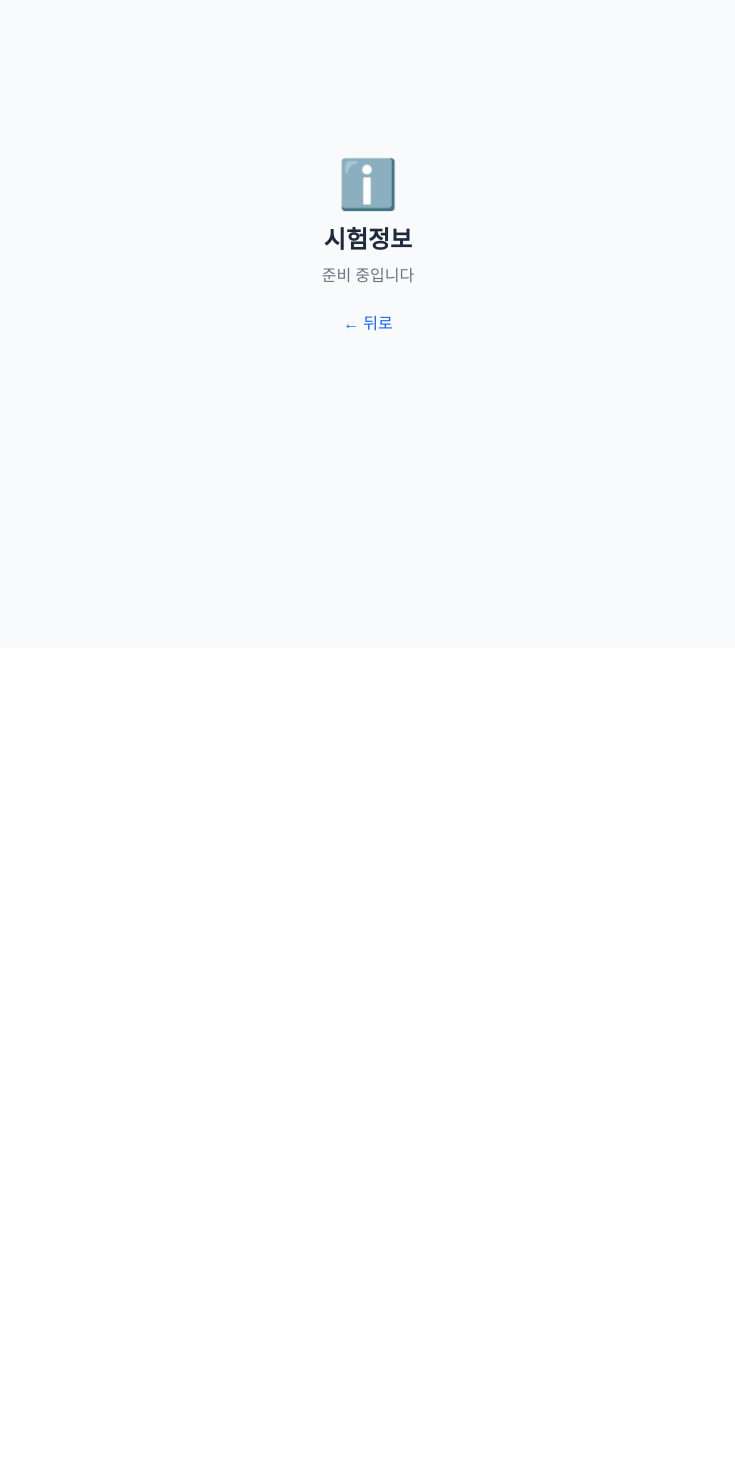
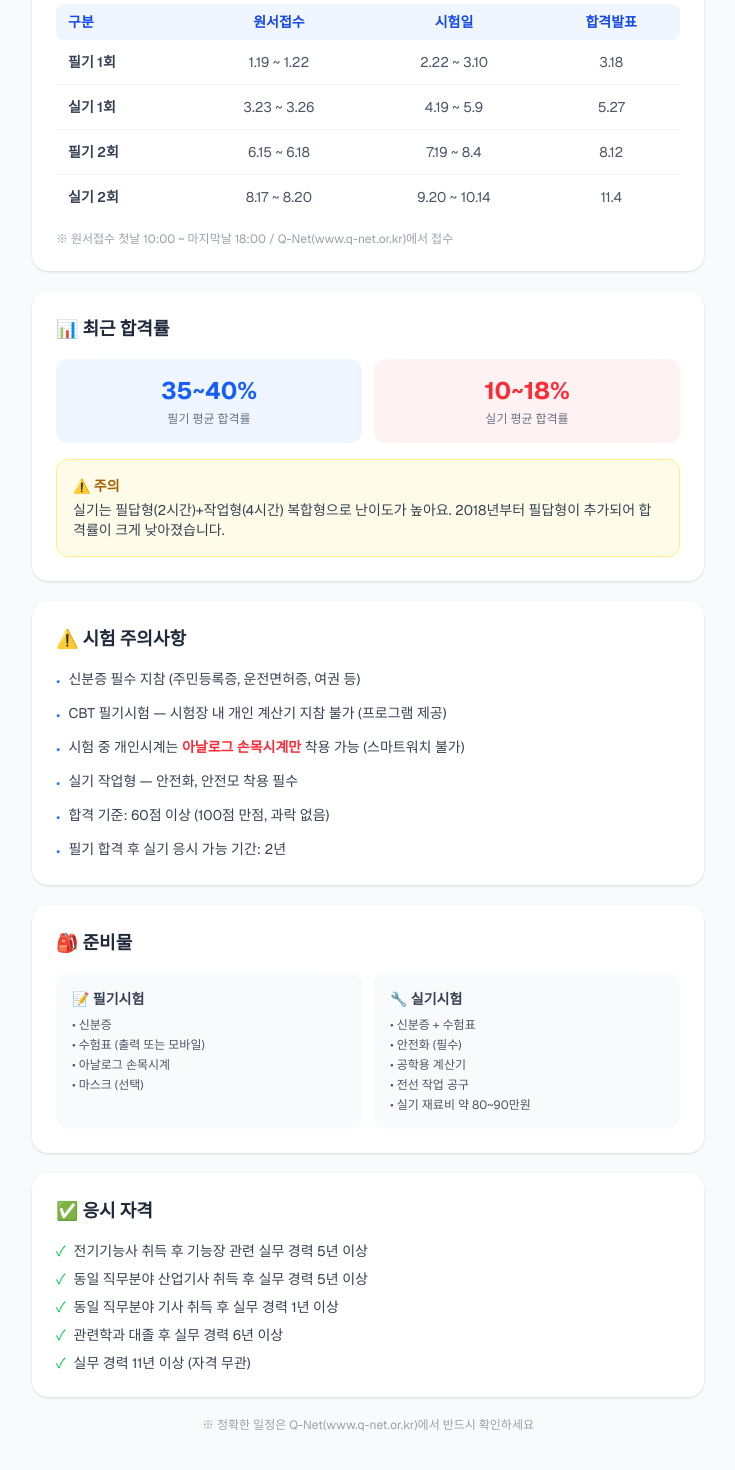
Before and after one commit to leeosan/elemaster, a Next.js app: page /exam-info in a window 1280 px wide. Shown: the part 212-1682 px from the top of the page, without its empty margins (272-1007 px from the left). Before the commit the page ends 860 px from the top, so only its background shows below. Built offline with nearby package versions, Linux system fonts and the light colour scheme; no server answers.

Commit message:
시험정보 페이지 업데이트 - 2026년 일정/합격률/주의사항/준비물

```diff
--- a/src/app/exam-info/page.tsx
+++ b/src/app/exam-info/page.tsx
@@ -1,14 +1,159 @@
-"use client"
-import { useRouter } from "next/navigation"
 export default function ExamInfoPage() {
-  const router = useRouter()
   return (
-    <div className="min-h-screen flex items-center justify-center bg-gray-50">
-      <div className="text-center">
-        <div className="text-5xl mb-4">ℹ️</div>
-        <h1 className="text-2xl font-bold text-gray-800 mb-2">시험정보</h1>
-        <p className="text-gray-500 mb-6">준비 중입니다</p>
-        <button onClick={() => router.back()} className="text-blue-600 hover:underline">← 뒤로</button>
+    <div className="min-h-screen bg-gray-50 px-4 py-8">
+      <div className="max-w-2xl mx-auto">
+        <h1 className="text-2xl font-bold text-gray-800 mb-6">📋 시험 정보</h1>
+
+        {/* 2026 시험 일정 */}
+        <div className="bg-white rounded-2xl shadow p-6 mb-5">
+          <h2 className="text-lg font-bold text-gray-800 mb-4">📅 2026년 전기기능장 시험 일정</h2>
+          <div className="overflow-x-auto">
+            <table className="w-full text-sm">
+              <thead>
+                <tr className="bg-blue-50 text-blue-700">
+                  <th className="px-3 py-2 text-left rounded-l-lg">구분</th>
+                  <th className="px-3 py-2 text-center">원서접수</th>
+                  <th className="px-3 py-2 text-center">시험일</th>
+                  <th className="px-3 py-2 text-center rounded-r-lg">합격발표</th>
+                </tr>
+              </thead>
+              <tbody className="divide-y divide-gray-100">
+                <tr>
+                  <td className="px-3 py-3 font-semibold text-gray-700">필기 1회</td>
+                  <td className="px-3 py-3 text-center text-gray-600">1.19 ~ 1.22</td>
+                  <td className="px-3 py-3 text-center text-gray-600">2.22 ~ 3.10</td>
+                  <td className="px-3 py-3 text-center text-gray-600">3.18</td>
+                </tr>
+                <tr>
+                  <td className="px-3 py-3 font-semibold text-gray-700">실기 1회</td>
+                  <td className="px-3 py-3 text-center text-gray-600">3.23 ~ 3.26</td>
+                  <td className="px-3 py-3 text-center text-gray-600">4.19 ~ 5.9</td>
+                  <td className="px-3 py-3 text-center text-gray-600">5.27</td>
+                </tr>
+                <tr>
+                  <td className="px-3 py-3 font-semibold text-gray-700">필기 2회</td>
+                  <td className="px-3 py-3 text-center text-gray-600">6.15 ~ 6.18</td>
+                  <td className="px-3 py-3 text-center text-gray-600">7.19 ~ 8.4</td>
+                  <td className="px-3 py-3 text-center text-gray-600">8.12</td>
+                </tr>
+                <tr>
+                  <td className="px-3 py-3 font-semibold text-gray-700">실기 2회</td>
+                  <td className="px-3 py-3 text-center text-gray-600">8.17 ~ 8.20</td>
+                  <td className="px-3 py-3 text-center text-gray-600">9.20 ~ 10.14</td>
+                  <td className="px-3 py-3 text-center text-gray-600">11.4</td>
+                </tr>
+              </tbody>
+            </table>
+          </div>
+          <p className="text-xs text-gray-400 mt-3">※ 원서접수 첫날 10:00 ~ 마지막날 18:00 / Q-Net(www.q-net.or.kr)에서 접수</p>
+        </div>
+
+        {/* 합격률 */}
+        <div className="bg-white rounded-2xl shadow p-6 mb-5">
+          <h2 className="text-lg font-bold text-gray-800 mb-4">📊 최근 합격률</h2>
+          <div className="grid grid-cols-2 gap-3 mb-4">
+            <div className="bg-blue-50 rounded-xl p-4 text-center">
+              <p className="text-2xl font-bold text-blue-600">35~40%</p>
+              <p className="text-xs text-gray-500 mt-1">필기 평균 합격률</p>
+            </div>
+            <div className="bg-red-50 rounded-xl p-4 text-center">
+              <p className="text-2xl font-bold text-red-500">10~18%</p>
+              <p className="text-xs text-gray-500 mt-1">실기 평균 합격률</p>
+            </div>
+          </div>
+          <div className="bg-yellow-50 border border-yellow-200 rounded-xl p-4 text-sm text-gray-700">
+            <p className="font-semibold text-yellow-700 mb-1">⚠️ 주의</p>
+            <p>실기는 필답형(2시간)+작업형(4시간) 복합형으로 난이도가 높아요. 2018년부터 필답형이 추가되어 합격률이 크게 낮아졌습니다.</p>
+          </div>
+        </div>
+
+        {/* 시험 주의사항 */}
+        <div className="bg-white rounded-2xl shadow p-6 mb-5">
+          <h2 className="text-lg font-bold text-gray-800 mb-4">⚠️ 시험 주의사항</h2>
+          <div className="flex flex-col gap-3 text-sm">
+            <div className="flex items-start gap-2">
+              <span className="text-blue-500 mt-0.5">•</span>
+              <p className="text-gray-700">신분증 필수 지참 (주민등록증, 운전면허증, 여권 등)</p>
+            </div>
+            <div className="flex items-start gap-2">
+              <span className="text-blue-500 mt-0.5">•</span>
+              <p className="text-gray-700">CBT 필기시험 — 시험장 내 개인 계산기 지참 불가 (프로그램 제공)</p>
+            </div>
+            <div className="flex items-start gap-2">
+              <span className="text-blue-500 mt-0.5">•</span>
+              <p className="text-gray-700">시험 중 개인시계는 <span className="font-semibold text-red-500">아날로그 손목시계만</span> 착용 가능 (스마트워치 불가)</p>
+            </div>
+            <div className="flex items-start gap-2">
+              <span className="text-blue-500 mt-0.5">•</span>
+              <p className="text-gray-700">실기 작업형 — 안전화, 안전모 착용 필수</p>
+            </div>
+            <div className="flex items-start gap-2">
+              <span className="text-blue-500 mt-0.5">•</span>
+              <p className="text-gray-700">합격 기준: 60점 이상 (100점 만점, 과락 없음)</p>
+            </div>
+            <div className="flex items-start gap-2">
+              <span className="text-blue-500 mt-0.5">•</span>
+              <p className="text-gray-700">필기 합격 후 실기 응시 가능 기간: 2년</p>
+            </div>
+          </div>
+        </div>
+
+        {/* 준비물 */}
+        <div className="bg-white rounded-2xl shadow p-6 mb-5">
+          <h2 className="text-lg font-bold text-gray-800 mb-4">🎒 준비물</h2>
+          <div className="grid grid-cols-2 gap-3">
+            <div className="bg-gray-50 rounded-xl p-4">
+              <p className="font-semibold text-gray-700 mb-2 text-sm">📝 필기시험</p>
+              <ul className="text-xs text-gray-600 space-y-1">
+                <li>• 신분증</li>
+                <li>• 수험표 (출력 또는 모바일)</li>
+                <li>• 아날로그 손목시계</li>
+                <li>• 마스크 (선택)</li>
+              </ul>
+            </div>
+            <div className="bg-gray-50 rounded-xl p-4">
+              <p className="font-semibold text-gray-700 mb-2 text-sm">🔧 실기시험</p>
+              <ul className="text-xs text-gray-600 space-y-1">
+                <li>• 신분증 + 수험표</li>
+                <li>• 안전화 (필수)</li>
+                <li>• 공학용 계산기</li>
+                <li>• 전선 작업 공구</li>
+                <li>• 실기 재료비 약 80~90만원</li>
+              </ul>
+            </div>
+          </div>
+        </div>
+
+        {/* 응시자격 */}
+        <div className="bg-white rounded-2xl shadow p-6 mb-5">
+          <h2 className="text-lg font-bold text-gray-800 mb-4">✅ 응시 자격</h2>
+          <div className="flex flex-col gap-2 text-sm text-gray-700">
+            <div className="flex items-start gap-2">
+              <span className="text-green-500">✓</span>
+              <p>전기기능사 취득 후 기능장 관련 실무 경력 5년 이상</p>
+            </div>
+            <div className="flex items-start gap-2">
+              <span className="text-green-500">✓</span>
+              <p>동일 직무분야 산업기사 취득 후 실무 경력 5년 이상</p>
+            </div>
+            <div className="flex items-start gap-2">
+              <span className="text-green-500">✓</span>
+              <p>동일 직무분야 기사 취득 후 실무 경력 1년 이상</p>
+            </div>
+            <div className="flex items-start gap-2">
+              <span className="text-green-500">✓</span>
+              <p>관련학과 대졸 후 실무 경력 6년 이상</p>
+            </div>
+            <div className="flex items-start gap-2">
+              <span className="text-green-500">✓</span>
+              <p>실무 경력 11년 이상 (자격 무관)</p>
+            </div>
+          </div>
+        </div>
+
+        <div className="text-center text-xs text-gray-400 pb-4">
+          ※ 정확한 일정은 Q-Net(www.q-net.or.kr)에서 반드시 확인하세요
+        </div>
       </div>
     </div>
   )
```
